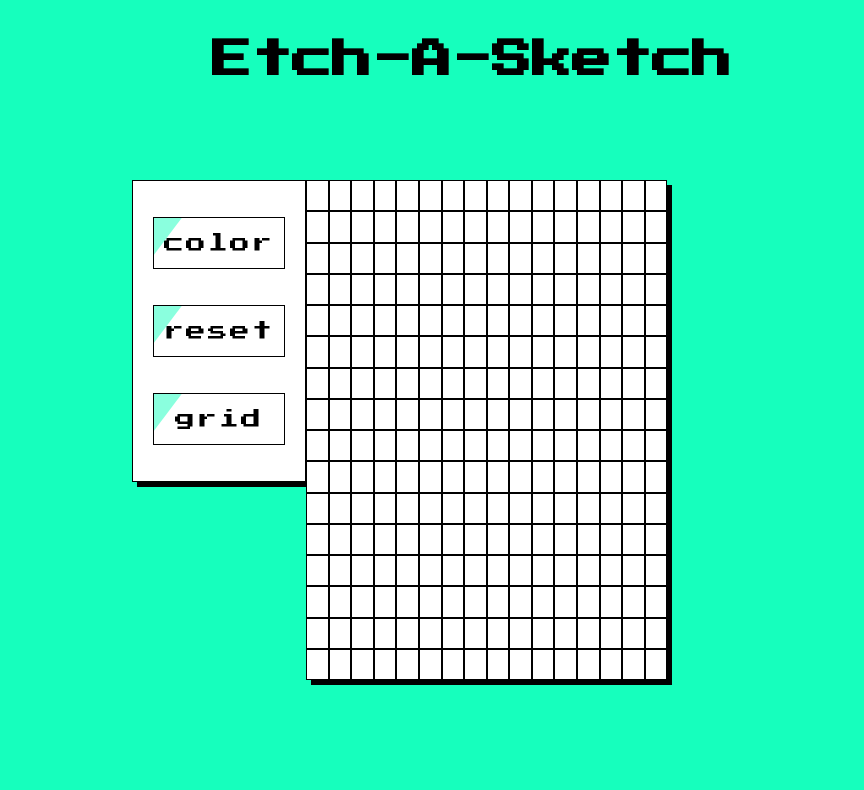
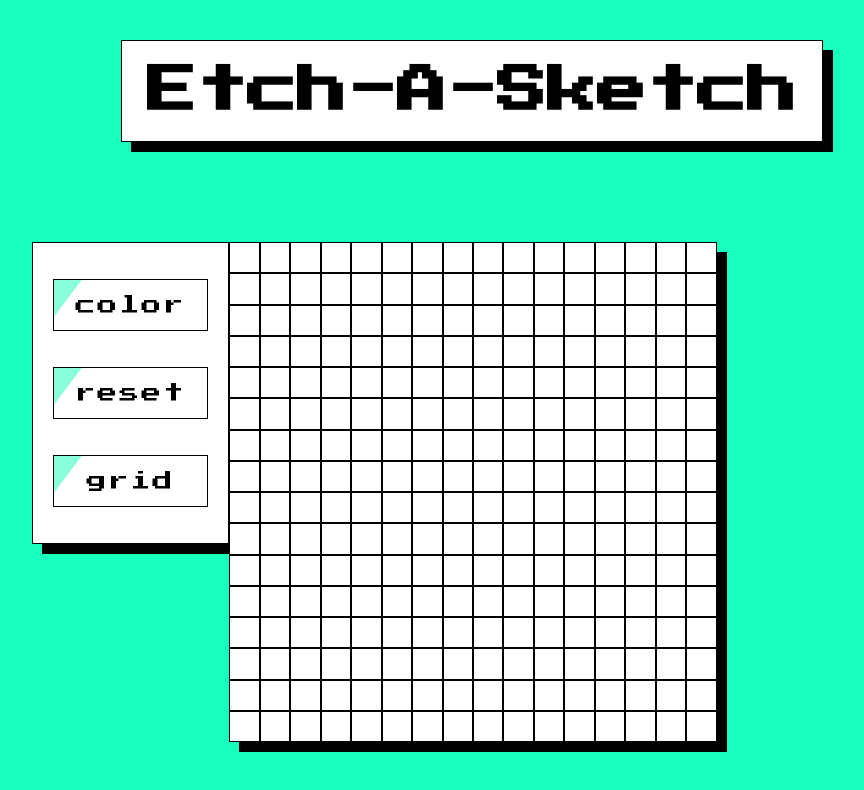
Before and after one commit to BaptisteLenain/Etch-A-Sketch, a plain HTML site: page index.html in a window 1280 px wide. Shown: the whole page, without its empty margins (168-1032 px from the left). Drawn offline with Linux system fonts and the light colour scheme.

Commit message:
add style to the header

```diff
--- a/index.html
+++ b/index.html
@@ -16,7 +16,9 @@
 </head>
 <body>
     <header>
-        <h1>Etch-A-Sketch</h1>
+        <div id="test">
+            <h1>Etch-A-Sketch</h1>
+        </div>
     </header>
 
     <main>
--- a/style.css
+++ b/style.css
@@ -6,14 +6,28 @@ body {
 header {
     text-align: center;
     font-family: 'Press Start 2P', cursive;
-    font-size: 20px;
+    font-size: 25px;
     margin: 40px 0 100px 0;
+    display: flex;
+    justify-content: center;
 }
+
+#test {
+    width: 700px;
+    height: 100px;
+    background: white;
+    border: 1px solid black;
+    box-shadow: 10px 10px;
+    display: flex;
+    justify-content: center;
+    align-items: center;
+}
+
 
 main {
     display: flex;
     justify-content: space-between;
-    margin: 50px 300px;
+    margin: 50px 200px;
 }
 
 #controls, #ghost {
@@ -26,7 +40,7 @@ main {
     flex-direction: column;
     background: white;
     justify-content: space-evenly;
-    box-shadow: 5px 5px;
+    box-shadow: 10px 10px;
     border: 1px solid black;
 }
 
@@ -35,7 +49,7 @@ main {
     width: 500px;
     height: 500px;
     display: grid;
-    box-shadow: 5px 5px;
+    box-shadow: 10px 10px;
 }
 
 
```
